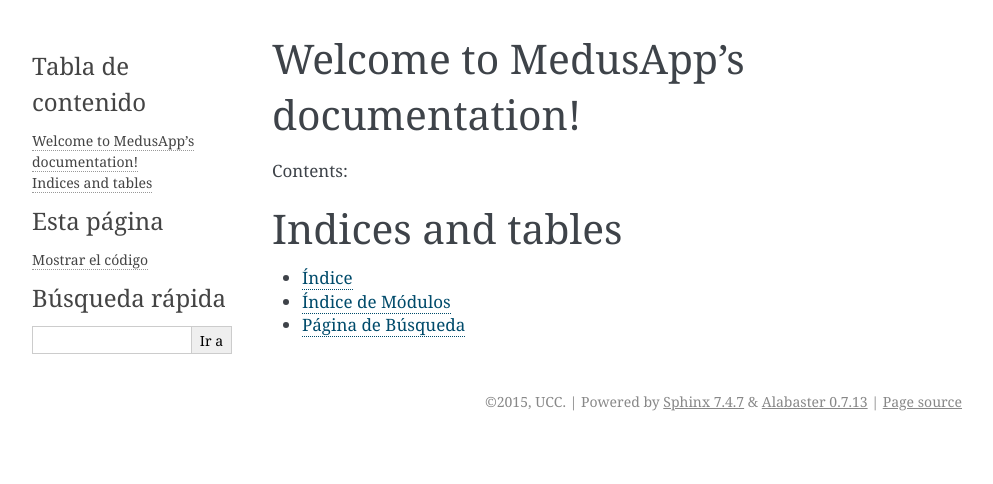
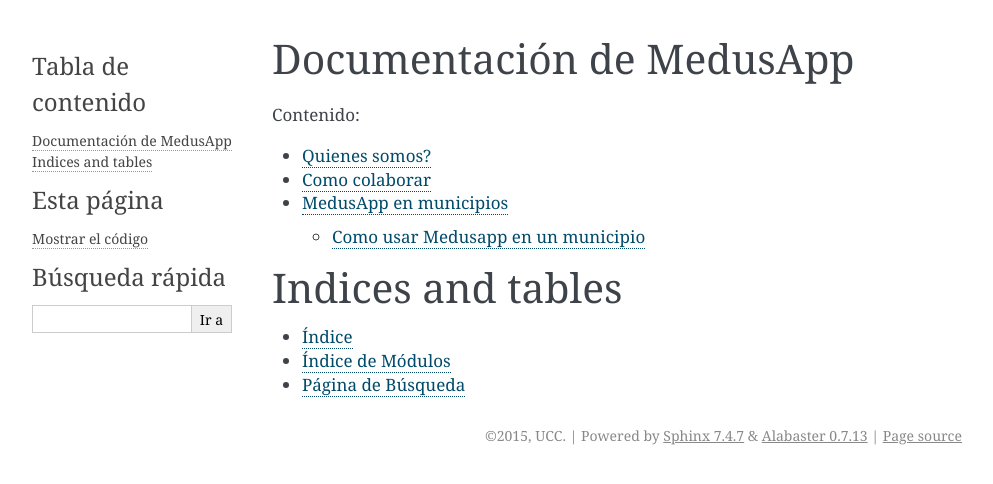
Before and after one commit to avdata99/medusapp, a Sphinx documentation site: the page built from docs/source/index.rst, in a window 1280 px wide. Shown: the top 484 px of the page, without its empty margins (148-1141 px from the left). Built offline with Sphinx 7.4.7, drawn with Linux system fonts in a browser that asks for light colours.

Commit message:
start docs

```diff
--- /dev/null
+++ b/docs/source/como-colaborar.rst
@@ -0,0 +1,4 @@
+Como colaborar
+================
+
+Como colaborar con **Medusapp**
--- a/docs/source/index.rst
+++ b/docs/source/index.rst
@@ -3,15 +3,17 @@
    You can adapt this file completely to your liking, but it should at least
    contain the root `toctree` directive.
 
-Welcome to MedusApp's documentation!
+Documentación de MedusApp
 ====================================
 
-Contents:
+Contenido:
 
 .. toctree::
    :maxdepth: 2
 
-
+   quienes-somos
+   como-colaborar
+   medusapp-en-municipios/index
 
 Indices and tables
 ==================
--- /dev/null
+++ b/docs/source/medusapp-en-municipios/como-usar.rst
@@ -0,0 +1,6 @@
+Como usar Medusapp en un municipio
+==================================
+
+Para usar **medusapp** en un municipio se necesita
+ - Lala
+ - lalo
--- /dev/null
+++ b/docs/source/medusapp-en-municipios/index.rst
@@ -0,0 +1,7 @@
+MedusApp en municipios
+====================================
+
+.. toctree::
+   :maxdepth: 2
+
+   como-usar
--- /dev/null
+++ b/docs/source/quienes-somos.rst
@@ -0,0 +1,4 @@
+Quienes somos?
+====================
+
+**Medusapp** es desarrollada por la Universidad Católica de Córdoba
```
